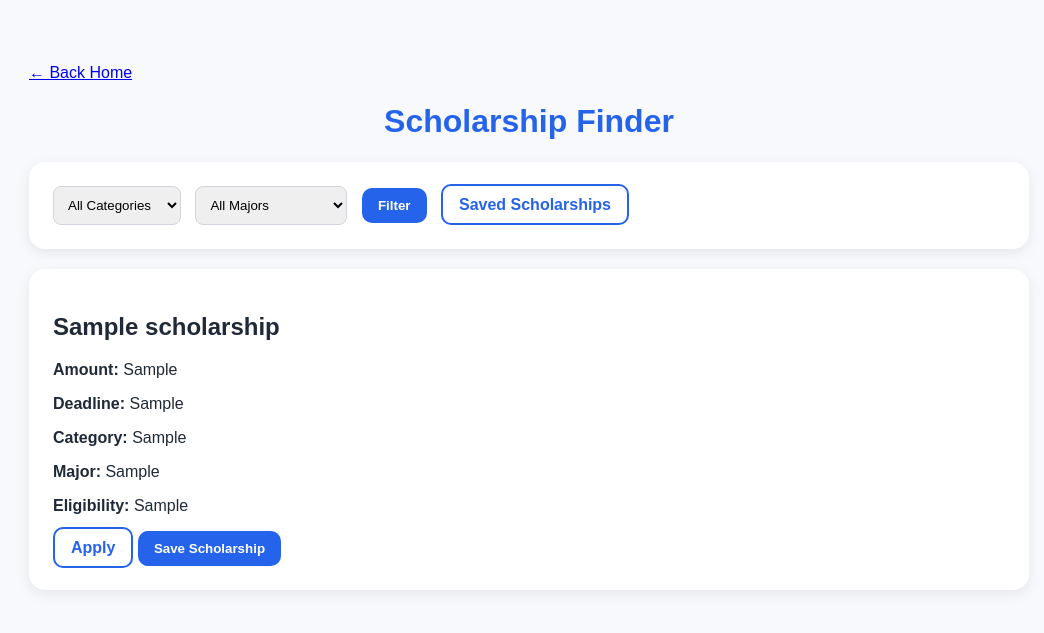
After one commit to 26sp-CPSC-4190-Yale/project-project-group-6, a Flask app: page /scholarships in a window 1280 px wide. The commit adds this page. Shown: the top 633 px of the page, without its empty margins (111-1155 px from the left). Run offline with Flask 3, Linux system fonts and the light colour scheme; a user stored in the database is signed in; tables that the repository leaves empty hold one stand-in row (values such as "Sample post"); parts of the project's set-up code (start-up, migrations or seed data) failed here and were passed over.

Commit message:
added scholarship finder, saved matches, and fake profiles for presentation

```diff
--- a/app.py
+++ b/app.py
@@ -7,7 +7,7 @@ from werkzeug.security import generate_password_hash, check_password_hash
 from werkzeug.utils import secure_filename
 
 from recommendations import get_recommendations
-from models import db, User, Message, Profile
+from models import db, User, Message, Profile, SavedSchool, Scholarship, SavedScholarship
 
 ############################################################
 
@@ -169,7 +169,7 @@ def create_profile():
             db.session.add(new_profile)
 
         db.session.commit()
-        return redirect(url_for("profiles"))
+        return redirect(url_for("my_profile"))
 
     return render_template("create_profile.html", profile=existing_profile)
 
@@ -245,6 +245,82 @@ def messages():
         messages=all_messages
     )
 
+@app.route("/save-match", methods=["POST"])
+@login_required
+def save_match():
+    data = request.get_json()
+
+    college_name = data.get("college_name")
+    website = data.get("website")
+
+    existing = SavedSchool.query.filter_by(
+        user_id=current_user.id,
+        college_name=college_name
+    ).first()
+
+    if not existing:
+        match_score = data.get("match_score")
+
+        saved = SavedSchool(
+            user_id=current_user.id,
+            college_name=college_name,
+            website=website,
+            match_score=match_score
+        )
+        db.session.add(saved)
+        db.session.commit()
+
+    return jsonify({"status": "success"})
+
+@app.route("/saved-matches")
+@login_required
+def saved_matches():
+    matches = SavedSchool.query.filter_by(user_id=current_user.id).all()
+    return render_template("saved_matches.html", matches=matches)
+
+@app.route("/scholarships")
+@login_required
+def scholarships():
+    category = request.args.get("category")
+    major = request.args.get("major")
+
+    query = Scholarship.query
+
+    if category:
+        query = query.filter_by(category=category)
+
+    if major:
+        query = query.filter_by(major=major)
+
+    all_scholarships = query.all()
+
+    return render_template("scholarships.html", scholarships=all_scholarships)
+
+@app.route("/save-scholarship/<int:scholarship_id>", methods=["POST"])
+@login_required
+def save_scholarship(scholarship_id):
+    existing = SavedScholarship.query.filter_by(
+        user_id=current_user.id,
+        scholarship_id=scholarship_id
+    ).first()
+
+    if not existing:
+        saved = SavedScholarship(
+            user_id=current_user.id,
+            scholarship_id=scholarship_id
+        )
+
+        db.session.add(saved)
+        db.session.commit()
+
+    return redirect(url_for("scholarships"))
+
+@app.route("/saved-scholarships")
+@login_required
+def saved_scholarships():
+    saved = SavedScholarship.query.filter_by(user_id=current_user.id).all()
+    return render_template("saved_scholarships.html", saved=saved)
+
 @app.route("/logout")
 @login_required
 def logout():
--- a/templates/index.html
+++ b/templates/index.html
@@ -117,7 +117,9 @@
       {% if current_user.is_authenticated %}
         <a href="{{ url_for('takequiz') }}">Quiz</a>
         <a href="{{ url_for('profiles') }}">Profiles</a>
+        <a href="{{ url_for('saved_matches') }}">Saved Matches</a>
         <a href="{{ url_for('messages') }}">Messages</a>
+        <a href="{{ url_for('scholarships') }}">Scholarships</a>
         <a href="{{ url_for('my_profile') }}">My Profile</a>
         <a href="{{ url_for('logout') }}">Logout</a>
       {% else %}
--- /dev/null
+++ b/templates/scholarships.html
@@ -0,0 +1,112 @@
+<!DOCTYPE html>
+<html lang="en">
+<head>
+  <meta charset="UTF-8">
+  <title>Scholarship Finder</title>
+
+  <style>
+    body {
+      font-family: Arial, sans-serif;
+      background: #f7f9fc;
+      margin: 0;
+      color: #1f2937;
+    }
+
+    .container {
+      max-width: 1000px;
+      margin: 40px auto;
+      padding: 24px;
+    }
+
+    h1 {
+      color: #2563eb;
+      text-align: center;
+    }
+
+    .filter-box, .card {
+      background: white;
+      padding: 24px;
+      border-radius: 16px;
+      box-shadow: 0 4px 14px rgba(0,0,0,0.08);
+      margin-bottom: 20px;
+    }
+
+    select, button {
+      padding: 10px;
+      border-radius: 8px;
+      border: 1px solid #d1d5db;
+      margin-right: 10px;
+    }
+
+    button, .btn {
+      background: #2563eb;
+      color: white;
+      border: none;
+      padding: 10px 16px;
+      border-radius: 10px;
+      text-decoration: none;
+      font-weight: bold;
+      cursor: pointer;
+    }
+
+    .btn-secondary {
+      background: white;
+      color: #2563eb;
+      border: 2px solid #2563eb;
+    }
+  </style>
+</head>
+
+<body>
+  <div class="container">
+    <a href="{{ url_for('home') }}">← Back Home</a>
+
+    <h1>Scholarship Finder</h1>
+
+    <div class="filter-box">
+      <form method="GET" action="{{ url_for('scholarships') }}">
+        <select name="category">
+          <option value="">All Categories</option>
+          <option value="Need-Based">Need-Based</option>
+          <option value="Merit-Based">Merit-Based</option>
+          <option value="Leadership">Leadership</option>
+          <option value="Identity-Based">Identity-Based</option>
+          <option value="STEM">STEM</option>
+        </select>
+
+        <select name="major">
+          <option value="">All Majors</option>
+          <option value="Computer Science">Computer Science</option>
+          <option value="Business">Business</option>
+          <option value="Engineering">Engineering</option>
+          <option value="Any">Any</option>
+        </select>
+
+        <button type="submit">Filter</button>
+        <a class="btn btn-secondary" href="{{ url_for('saved_scholarships') }}">Saved Scholarships</a>
+      </form>
+    </div>
+
+    {% for scholarship in scholarships %}
+      <div class="card">
+        <h2>{{ scholarship.name }}</h2>
+        <p><strong>Amount:</strong> {{ scholarship.amount }}</p>
+        <p><strong>Deadline:</strong> {{ scholarship.deadline }}</p>
+        <p><strong>Category:</strong> {{ scholarship.category }}</p>
+        <p><strong>Major:</strong> {{ scholarship.major }}</p>
+        <p><strong>Eligibility:</strong> {{ scholarship.eligibility }}</p>
+
+        {% if scholarship.link %}
+          <a class="btn btn-secondary" href="{{ scholarship.link }}" target="_blank">Apply</a>
+        {% endif %}
+
+        <form method="POST" action="{{ url_for('save_scholarship', scholarship_id=scholarship.id) }}" style="display:inline;">
+          <button type="submit">Save Scholarship</button>
+        </form>
+      </div>
+    {% else %}
+      <p>No scholarships found.</p>
+    {% endfor %}
+  </div>
+</body>
+</html>
```
Also changed, not shown: models.py (+26 -0 lines), seed_profiles.py (added, +82 -0 lines), seed_scholarships.py (added, +43 -0 lines), templates/quiz.html (+144 -66 lines), templates/saved_matches.html (added, +71 -0 lines), templates/saved_scholarships.html (added, +27 -0 lines), static/uploads/1F8D338F-FD7C-4E4D-9627-94D532BCEDBF_Large.jpeg (added), static/uploads/9FF89E46-F8E3-4F92-8B68-E92C9352E230.JPG (added), static/uploads/ari.jpg (added).
